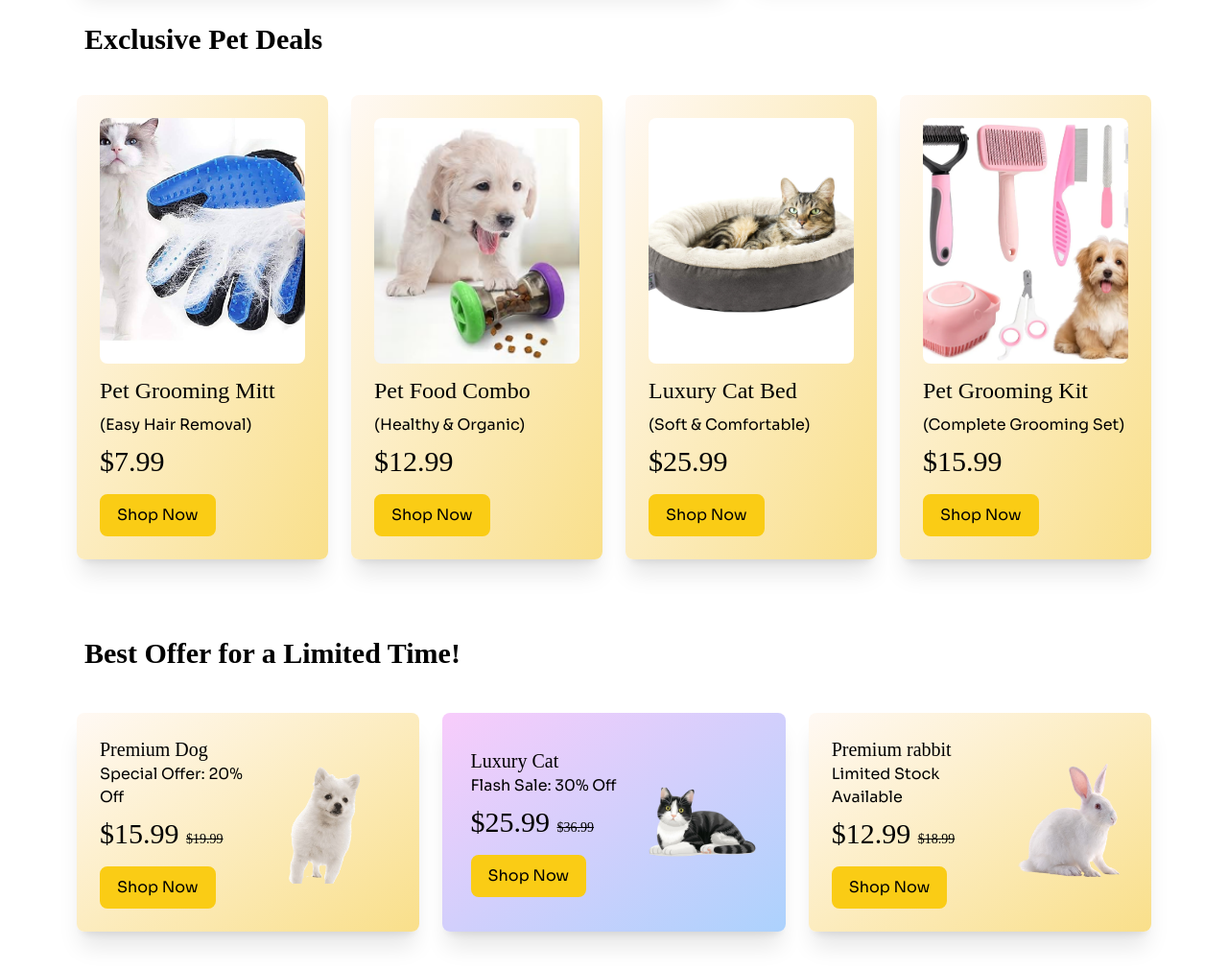
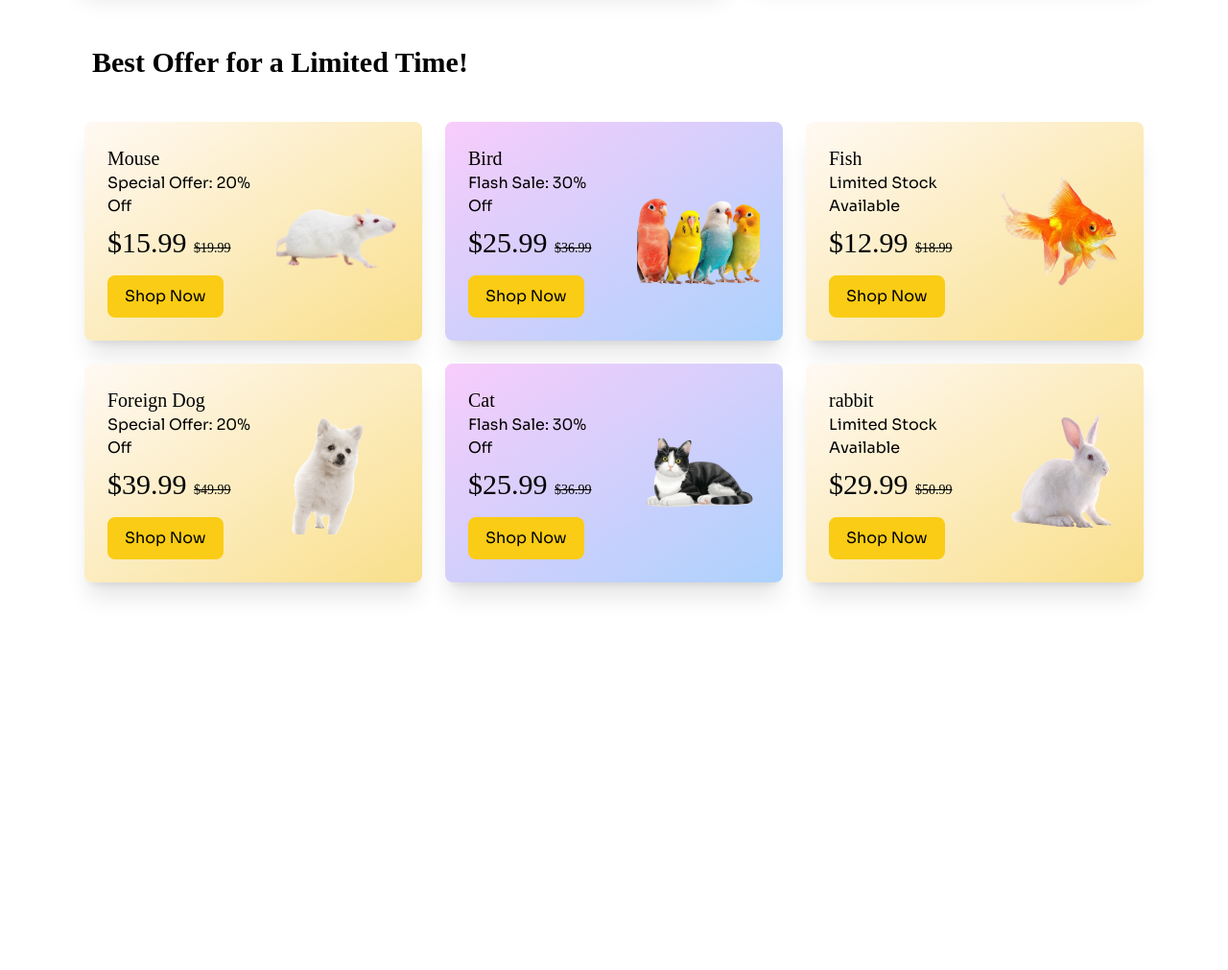
Before and after one commit to sanowarsarkar/Browse4-Pets-Web-Project, a plain HTML site: page index.html in a window 1280 px wide. Shown: the part 2205-3216 px from the top of the page at 96% size. After the commit the page ends 3012 px from the top, so only its background shows below. Drawn offline with nearby package versions, Linux system fonts and the light colour scheme; a web font is replaced by a local one.

Commit message:
Browse4-Pets-Web-Project

```diff
--- a/index.html
+++ b/index.html
@@ -167,7 +167,6 @@
                         <img class="w-40 h-64 max-w-full" src="assets/cute-pet-mid.png" alt="Dog">
                     </div>
                 </div>
-
                 <!-- Box 2 content -->
                 <div class="grid grid-cols-2 md:grid-cols-3 gap-2 p-2 w-full">
                     <!-- Item 1 -->
@@ -184,7 +183,6 @@
                             <p class="sora">$39.99</p>
                         </div>
                     </div>
-
                     <!-- Item 2 -->
                     <div class="flex bg-white p-4 rounded-lg text-center shadow-md items-center shadow-xl transform transition duration-500 hover:scale-105 hover:shadow-2xl">
                         <div class="mr-2">
@@ -199,7 +197,6 @@
                             <p>$29.99</p>
                         </div>
                     </div>
-
                     <!-- Item 3 -->
                     <div class="flex bg-white p-4 rounded-lg text-center shadow-md items-center shadow-xl transform transition duration-500 hover:scale-105 hover:shadow-2xl">
                         <div class="mr-2">
@@ -214,7 +211,6 @@
                             <p>$19.99</p>
                         </div>
                     </div>
-
                     <!-- Item 4 -->
                     <div class="flex bg-white p-4 rounded-lg text-center shadow-md items-center shadow-xl transform transition duration-500 hover:scale-105 hover:shadow-2xl">
                         <div class="mr-2">
@@ -229,7 +225,6 @@
                             <p>$15.99</p>
                         </div>
                     </div>
-
                     <!-- Item 5 -->
                     <div class="flex bg-white p-4 rounded-lg text-center shadow-md items-center shadow-xl transform transition duration-500 hover:scale-105 hover:shadow-2xl">
                         <div class="mr-2">
@@ -244,7 +239,6 @@
                             <p>$49.99</p>
                         </div>
                     </div>
-
                     <!-- Item 6 -->
                     <div class="flex bg-white p-4 rounded-lg text-center shadow-md items-center shadow-xl transform transition duration-500 hover:scale-105 hover:shadow-2xl">
                         <div class="mr-2">
@@ -259,7 +253,6 @@
                             <p>$49.99</p>
                         </div>
                     </div>
-
                     <!-- Item 7 -->
                     <div class="flex bg-white p-4 rounded-lg text-center shadow-md items-center shadow-xl transform transition duration-500 hover:scale-105 hover:shadow-2xl">
                         <div class="mr-2">
@@ -274,7 +267,6 @@
                             <p>$49.99</p>
                         </div>
                     </div>
-
                     <!-- Item 8 -->
                     <div class="flex bg-white p-4 rounded-lg text-center shadow-md items-center shadow-xl transform transition duration-500 hover:scale-105 hover:shadow-2xl">
                         <div class="mr-2">
@@ -289,7 +281,6 @@
                             <p>$49.99</p>
                         </div>
                     </div>
-
                     <!-- Item 9 -->
                     <div class="flex bg-white p-4 rounded-lg text-center shadow-md items-center shadow-xl transform transition duration-500 hover:scale-105 hover:shadow-2xl">
                         <div class="mr-2">
@@ -340,99 +331,72 @@
     </div>
    </section>
 <!-------------------------- 5 ----------------------------->
-
-
-    <section>
-        <div class="max-w-6xl mx-auto px-4">
-            <h1 class="text-3xl ml-2 py-5 md:text-3xl my-5 font-semibold adlam">Exclusive Pet Deals</h1>
-            <div class="grid grid-cols-1 sm:grid-cols-2 lg:grid-cols-4 gap-6">
-
-                <!-- box 1 -->
-                <div class="bg-[linear-gradient(to_bottom_right,#FFF9F4,#F9DF8A)] p-6 rounded-lg text-center md:text-left shadow-xl transform transition duration-500 hover:scale-105 hover:shadow-2xl">
-                    <img src="assets/Pet Grooming Mitt.jpg" alt="Pet Grooming Mitt" class="w-full h-64 object-cover rounded-lg mb-3">
-                    <h4 class="text-2xl adlam">Pet Grooming Mitt</h4>
-                    <p class="my-2 sora">(Easy Hair Removal)</p>
-                    <h3 class="text-3xl adlam">$7.99</h3>
-                    <div class="flex justify-start">
-                        <button class="mt-4 bg-yellow-400 px-4 py-2 rounded-lg sora hover:bg-white hover:border-yellow-500 rounded-lg border-2 border-yellow-400 transition-all duration-500 ease-in-out">Shop Now</button>
-                    </div>
-                </div>
-
-                <!-- box 2 -->
-                <div class="bg-[linear-gradient(to_bottom_right,#FFF9F4,#F9DF8A)] p-6 rounded-lg text-center md:text-left shadow-xl transform transition duration-500 hover:scale-105 hover:shadow-2xl">
-                    <img src="assets/Pet Food Combo.png" alt="Pet Food Combo" class="w-full h-64 object-cover rounded-lg mb-3">
-                    <h4 class="text-2xl adlam">Pet Food Combo</h4>
-                    <p class="my-2 sora">(Healthy & Organic)</p>
-                    <h3 class="text-3xl adlam">$12.99</h3>
-                    <div class="flex justify-start">
-                        <button class="mt-4 bg-yellow-400 px-4 py-2 rounded-lg sora hover:bg-white hover:border-yellow-500 rounded-lg border-2 border-yellow-400 transition-all duration-500 ease-in-out">Shop Now</button>
-                    </div>
-                </div>
-
-                <!-- box 3 -->
-                <div class="bg-[linear-gradient(to_bottom_right,#FFF9F4,#F9DF8A)] p-6 rounded-lg text-center md:text-left shadow-xl transform transition duration-500 hover:scale-105 hover:shadow-2xl">
-                    <img src="assets/Luxury Cat Bed.jpg" alt="Luxury Cat Bed" class="w-full h-64 object-cover rounded-lg mb-3">
-                    <h4 class="text-2xl adlam">Luxury Cat Bed</h4>
-                    <p class="my-2 sora">(Soft & Comfortable)</p>
-                    <h3 class="text-3xl adlam">$25.99</h3>
-                    <div class="flex justify-start">
-                        <button class="mt-4 bg-yellow-400 px-4 py-2 rounded-lg sora hover:bg-white hover:border-yellow-500 rounded-lg border-2 border-yellow-400 transition-all duration-500 ease-in-out">Shop Now</button>
-                    </div>
-                </div>
-
-                <!-- box 4 -->
-                <div class="bg-[linear-gradient(to_bottom_right,#FFF9F4,#F9DF8A)] p-6 rounded-lg text-center md:text-left shadow-xl transform transition duration-500 hover:scale-105 hover:shadow-2xl">
-                    <img src="assets/Pet Grooming Kit.webp" alt="Pet Grooming Kit" class="w-full h-64 object-cover rounded-lg mb-3">
-                    <h4 class="text-2xl adlam">Pet Grooming Kit</h4>
-                    <p class="my-2 sora">(Complete Grooming Set)</p>
-                    <h3 class="text-3xl adlam">$15.99</h3>
-                    <div class="flex justify-start">
-                        <button class="mt-4 bg-yellow-400 px-4 py-2 rounded-lg sora hover:bg-white hover:border-yellow-500 rounded-lg border-2 border-yellow-400 transition-all duration-500 ease-in-out">Shop Now</button>
-                    </div>
-                </div>
-
-            </div>
-        </div>
-    </section>
-    <!----------------------------------6------------------------------------->
-    <section class="max-w-6xl mx-auto px-4 py-10">
+<section class="max-w-6xl mx-auto p-6 py-100">
     <h1 class="text-3xl ml-2 py-5 md:text-3xl my-5 font-semibold adlam">Best Offer for a Limited Time!</h1>
-        <div class="grid grid-cols-1 md:grid-cols-3 gap-6 mt-6">
+    <div class="grid grid-cols-1 md:grid-cols-3 gap-6 mt-6 mb-44">
         <!-- Deal 1 -->
-            <div class="bg-[linear-gradient(to_bottom_right,#FFF9F4,#F9DF8A)] p-6 rounded-lg flex flex-row-reverse items-center gap-6 shadow-xl transform transition duration-500 hover:scale-105 hover:shadow-2xl">
-                <img src="assets/Premium Dog.png" alt="Premium Dog Food" class="w-24 h-24 md:w-32 md:h-32 object-cover flex-shrink-0">
-                <div class="text-left">
-                    <h3 class="text-xl adlam">Premium Dog</h3>
+        <div class="bg-[linear-gradient(to_bottom_right,#FFF9F4,#F9DF8A)] p-6 rounded-lg flex flex-row items-center gap-6 shadow-xl transform transition duration-500 hover:scale-105 hover:shadow-2xl">
+            <div class="text-left flex-1">
+                <h3 class="text-xl adlam">Mouse</h3>
                 <p class="sora">Special Offer: 20% Off</p>
                 <h3 class="text-3xl adlam mt-2">$15.99 <span class="text-sm line-through">$19.99</span></h3>
-                    <button class="mt-4 bg-yellow-400 px-4 py-2 rounded-lg sora hover:bg-white hover:border-yellow-500 rounded-lg border-2 border-yellow-400 transition-all duration-500 ease-in-out">Shop Now</button>
+                <button class="mt-4 bg-yellow-400 px-4 py-2 rounded-lg sora hover:bg-white hover:border-yellow-500 border-2 border-yellow-400 transition-all duration-500 ease-in-out">Shop Now</button>
             </div>
+            <img src="assets/Mouse.png" alt="Premium Dog Food" class="w-24 h-24 md:w-32 md:h-32 object-cover flex-shrink-0">
         </div>
         <!-- Deal 2 -->
-            <div class="bg-[linear-gradient(to_bottom_right,#F8CCFB,#ACD2FD)] p-6 rounded-lg flex flex-row-reverse items-center gap-6 shadow-xl transform transition duration-500 hover:scale-105 hover:shadow-2xl">
-                <img src="assets/Luxury Cat.png" alt="Luxury Cat Bed" class="w-24 h-24 md:w-32 md:h-32 object-cover flex-shrink-0">
-                <div class="text-left">
-                    <h3 class="text-xl adlam">Luxury Cat</h3>
+        <div class="bg-[linear-gradient(to_bottom_right,#F8CCFB,#ACD2FD)] p-6 rounded-lg flex flex-row items-center gap-6 shadow-xl transform transition duration-500 hover:scale-105 hover:shadow-2xl">
+            <div class="text-left flex-1">
+                <h3 class="text-xl adlam">Bird</h3>
                 <p class="sora">Flash Sale: 30% Off</p>
                 <h3 class="text-3xl adlam mt-2">$25.99 <span class="text-sm line-through">$36.99</span></h3>
-                    <button class="mt-4 bg-yellow-400 px-4 py-2 rounded-lg sora hover:bg-white hover:border-yellow-500 rounded-lg border-2 border-yellow-400 transition-all duration-500 ease-in-out">Shop Now</button>
+                <button class="mt-4 bg-yellow-400 px-4 py-2 rounded-lg sora hover:bg-white hover:border-yellow-500 border-2 border-yellow-400 transition-all duration-500 ease-in-out">Shop Now</button>
             </div>
+            <img src="assets/Bird.png" alt="Luxury Cat Bed" class="w-24 h-24 md:w-32 md:h-32 object-cover flex-shrink-0">
         </div>
         <!-- Deal 3 -->
-            <div class="bg-[linear-gradient(to_bottom_right,#FFF9F4,#F9DF8A)] p-6 rounded-lg flex flex-row-reverse items-center gap-6 shadow-xl transform transition duration-500 hover:scale-105 hover:shadow-2xl">
-                <img src="assets/Premium rabbit.png" alt="Pet Grooming Kit" class="w-24 h-24 md:w-32 md:h-32 object-cover flex-shrink-0">
-                <div class="text-left">
-                    <h3 class="text-xl adlam">Premium rabbit</h3>
+        <div class="bg-[linear-gradient(to_bottom_right,#FFF9F4,#F9DF8A)] p-6 rounded-lg flex flex-row items-center gap-6 shadow-xl transform transition duration-500 hover:scale-105 hover:shadow-2xl">
+            <div class="text-left flex-1">
+                <h3 class="text-xl adlam">Fish</h3>
                 <p class="sora">Limited Stock Available</p>
                 <h3 class="text-3xl adlam mt-2">$12.99 <span class="text-sm line-through">$18.99</span></h3>
-                    <button class="mt-4 bg-yellow-400 px-4 py-2 rounded-lg sora hover:bg-white hover:border-yellow-500 rounded-lg border-2 border-yellow-400 transition-all duration-500 ease-in-out">Shop Now</button>
+                <button class="mt-4 bg-yellow-400 px-4 py-2 rounded-lg sora hover:bg-white hover:border-yellow-500 border-2 border-yellow-400 transition-all duration-500 ease-in-out">Shop Now</button>
             </div>
+            <img src="assets/Fish.png" alt="Pet Grooming Kit" class="w-24 h-24 md:w-32 md:h-32 object-cover flex-shrink-0">
+        </div>
+         <!-- Deal 1 -->
+         <div class="bg-[linear-gradient(to_bottom_right,#FFF9F4,#F9DF8A)] p-6 rounded-lg flex flex-row items-center gap-6 shadow-xl transform transition duration-500 hover:scale-105 hover:shadow-2xl">
+            <div class="text-left flex-1">
+                <h3 class="text-xl adlam">Foreign Dog</h3>
+                <p class="sora">Special Offer: 20% Off</p>
+                <h3 class="text-3xl adlam mt-2">$39.99 <span class="text-sm line-through">$49.99</span></h3>
+                <button class="mt-4 bg-yellow-400 px-4 py-2 rounded-lg sora hover:bg-white hover:border-yellow-500 border-2 border-yellow-400 transition-all duration-500 ease-in-out">Shop Now</button>
+            </div>
+            <img src="assets/Premium Dog.png" alt="Premium Dog Food" class="w-24 h-24 md:w-32 md:h-32 object-cover flex-shrink-0">
+        </div>
+        <!-- Deal 2 -->
+        <div class="bg-[linear-gradient(to_bottom_right,#F8CCFB,#ACD2FD)] p-6 rounded-lg flex flex-row items-center gap-6 shadow-xl transform transition duration-500 hover:scale-105 hover:shadow-2xl">
+            <div class="text-left flex-1">
+                <h3 class="text-xl adlam">Cat</h3>
+                <p class="sora">Flash Sale: 30% Off</p>
+                <h3 class="text-3xl adlam mt-2">$25.99 <span class="text-sm line-through">$36.99</span></h3>
+                <button class="mt-4 bg-yellow-400 px-4 py-2 rounded-lg sora hover:bg-white hover:border-yellow-500 border-2 border-yellow-400 transition-all duration-500 ease-in-out">Shop Now</button>
+            </div>
+            <img src="assets/Luxury Cat.png" alt="Luxury Cat Bed" class="w-24 h-24 md:w-32 md:h-32 object-cover flex-shrink-0">
+        </div>
+        <!-- Deal 3 -->
+        <div class="bg-[linear-gradient(to_bottom_right,#FFF9F4,#F9DF8A)] p-6 rounded-lg flex flex-row items-center gap-6 shadow-xl transform transition duration-500 hover:scale-105 hover:shadow-2xl">
+            <div class="text-left flex-1">
+                <h3 class="text-xl adlam">rabbit</h3>
+                <p class="sora">Limited Stock Available</p>
+                <h3 class="text-3xl adlam mt-2">$29.99 <span class="text-sm line-through">$50.99</span></h3>
+                <button class="mt-4 bg-yellow-400 px-4 py-2 rounded-lg sora hover:bg-white hover:border-yellow-500 border-2 border-yellow-400 transition-all duration-500 ease-in-out">Shop Now</button>
+            </div>
+            <img src="assets/Premium rabbit.png" alt="Pet Grooming Kit" class="w-24 h-24 md:w-32 md:h-32 object-cover flex-shrink-0">
         </div>
     </div>
     </section>
     </main>
 
-
-
 </body>
 </html>
```
Also changed, not shown: assets/Bird.png (added), assets/Fish.png (added), assets/facsbook.png (added), assets/instagram.png (added), assets/linkedin.png (added), assets/mouse.png (added), assets/youtube.png (added). Lines whose indentation alone changed are shown as unchanged.
